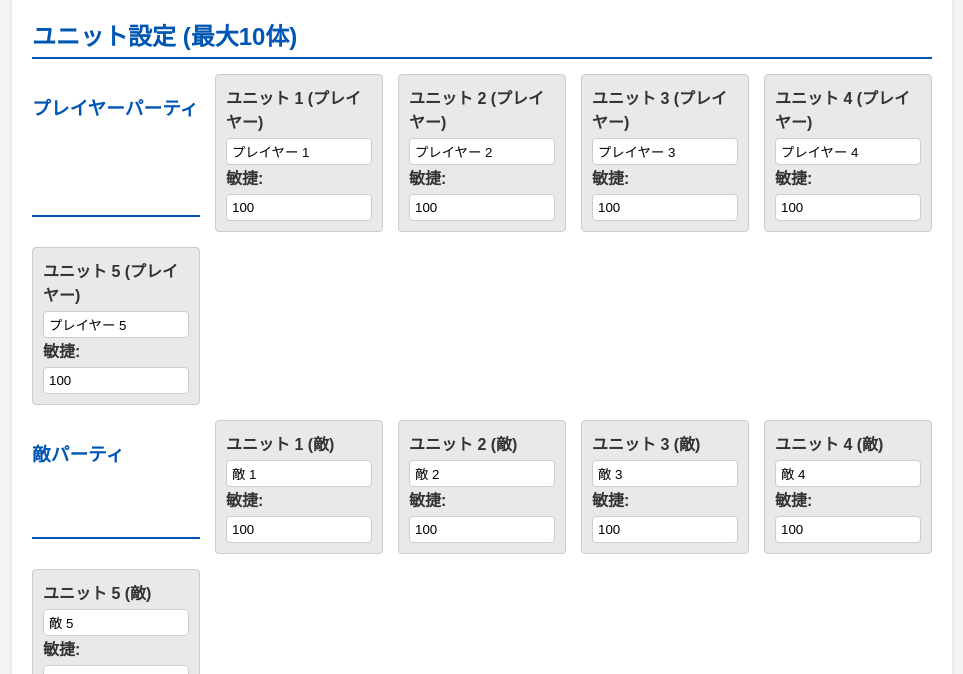
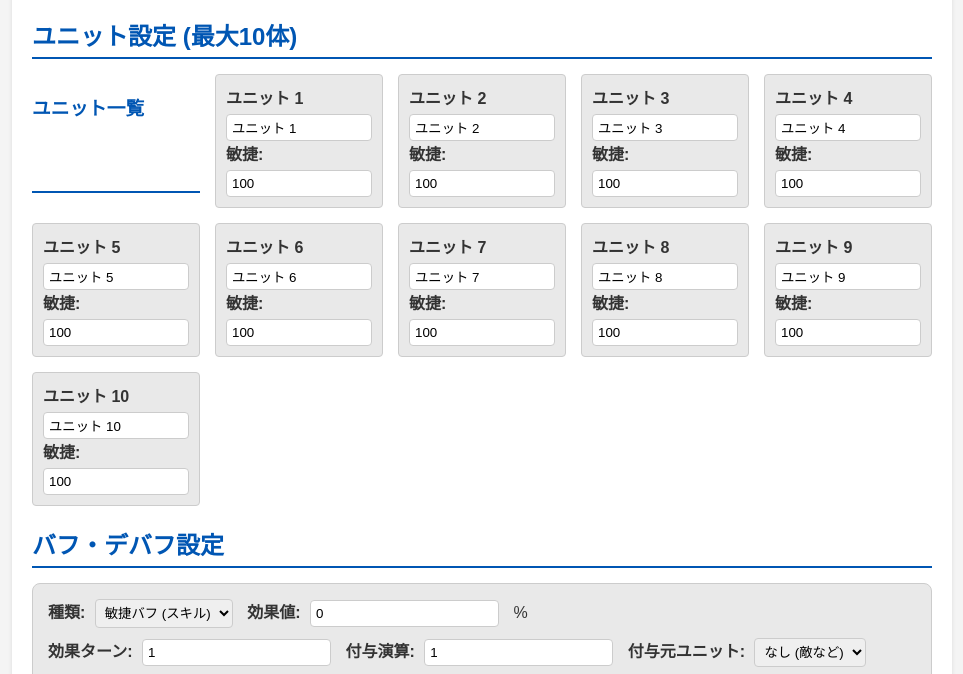
Before and after one commit to suibfh/actionvaluecalculation, a plain HTML site: page index.html in a window 1280 px wide. Shown: the part 107-781 px from the top of the page, without its empty margins (158-1121 px from the left). Drawn offline with Linux system fonts and the light colour scheme.

Commit message:
Add files via upload

```diff
--- a/index.html
+++ b/index.html
@@ -12,10 +12,7 @@
 
         <div class="input-section">
             <h2>ユニット設定 (最大10体)</h2>
-            <div class="unit-inputs" id="player-units">
-                </div>
-             <div class="unit-inputs" id="enemy-units">
-                </div>
+            <div class="unit-inputs" id="all-units"> </div>
 
             <h2>バフ・デバフ設定</h2>
             <div class="buff-debuff-inputs">
--- a/script.js
+++ b/script.js
@@ -1,18 +1,18 @@
 // script.js
 const NUM_CALCULATIONS = 50;
-const MAX_UNITS_PER_SIDE = 5;
+const MAX_UNITS = 10; // 最大ユニット数を10に変更
 const ACTION_THRESHOLD = 1000;
 
 // --- Data Structures ---
 
 // Represents a unit
 class Unit {
-    constructor(id, name, baseAgility, side) {
-        this.id = id; // Unique ID (e.g., 'player-1', 'enemy-3')
-        this.name = name || `Unit ${id}`; // Default name
+    // sideプロパティを削除
+    constructor(id, name, baseAgility) {
+        this.id = id; // Unique ID (e.g., 'unit-1', 'unit-10')
+        this.name = name || `ユニット ${id.split('-')[1]}`; // デフォルト名を「ユニット X」に変更
         this.baseAgility = baseAgility;
         this.actionValue = 0;
-        this.side = side; // 'player' or 'enemy'
         this.actionCount = 0; // Number of times this unit has acted
         this.activeBuffs = []; // Array to hold active BuffDebuff objects
         this.actionValueAtAct = 0; // Store action value when acting
@@ -160,49 +160,30 @@ let activeBuffDebuffs = []; // Array of BuffDebuff objects added by the user
 
 // Function to generate unit input fields and target/source checkboxes/selects
 function generateUnitInputs() {
-    const playerInputsDiv = document.getElementById('player-units');
-    const enemyInputsDiv = document.getElementById('enemy-units');
+    // player-unitsとenemy-unitsの代わりにall-unitsを使用
+    const allUnitsDiv = document.getElementById('all-units');
     const targetUnitsDiv = document.getElementById('buff-debuff-target-units');
     const sourceUnitSelect = document.getElementById('buff-debuff-source');
 
-    playerInputsDiv.innerHTML = '<h3>プレイヤーパーティ</h3>';
-    enemyInputsDiv.innerHTML = '<h3>敵パーティ</h3>';
+    allUnitsDiv.innerHTML = '<h3>ユニット一覧</h3>'; // ヘッダーを変更
     targetUnitsDiv.innerHTML = ''; // Clear previous targets
     sourceUnitSelect.innerHTML = '<option value="">なし (敵など)</option>'; // Reset source options
 
     allUnits = []; // Clear previous units
 
-    // Generate Player Unit Inputs and add to allUnits
-    for (let i = 1; i <= MAX_UNITS_PER_SIDE; i++) {
-        const playerId = `player-${i}`;
-        playerInputsDiv.innerHTML += `
+    // Generate Unit Inputs (1 to 10)
+    for (let i = 1; i <= MAX_UNITS; i++) {
+        const unitId = `unit-${i}`; // IDフォーマットを変更
+        allUnitsDiv.innerHTML += `
             <div class="unit-input">
-                <label for="${playerId}-name">ユニット ${i} (プレイヤー)</label>
-                <input type="text" id="${playerId}-name" value="プレイヤー ${i}">
-                <label for="${playerId}-agility">敏捷:</label>
-                <input type="number" id="${playerId}-agility" value="100" min="1">
+                <label for="${unitId}-name">ユニット ${i}</label> <input type="text" id="${unitId}-name" value="ユニット ${i}"> <label for="${unitId}-agility">敏捷:</label>
+                <input type="number" id="${unitId}-agility" value="100" min="1">
             </div>
         `;
-        const unit = new Unit(playerId, `プレイヤー ${i}`, 100, 'player');
+        // sideプロパティを削除してUnitオブジェクトを作成
+        const unit = new Unit(unitId, `ユニット ${i}`, 100);
         allUnits.push(unit);
          // Add to source unit select
-        sourceUnitSelect.innerHTML += `<option value="${unit.id}">${unit.name}</option>`;
-    }
-
-    // Generate Enemy Unit Inputs and add to allUnits
-     for (let i = 1; i <= MAX_UNITS_PER_SIDE; i++) {
-        const enemyId = `enemy-${i}`;
-         enemyInputsDiv.innerHTML += `
-            <div class="unit-input">
-                <label for="${enemyId}-name">ユニット ${i} (敵)</label>
-                <input type="text" id="${enemyId}-name" value="敵 ${i}">
-                <label for="${enemyId}-agility">敏捷:</label>
-                <input type="number" id="${enemyId}-agility" value="100" min="1">
-            </div>
-        `;
-        const unit = new Unit(enemyId, `敵 ${i}`, 100, 'enemy');
-        allUnits.push(unit);
-        // Add to source unit select
         sourceUnitSelect.innerHTML += `<option value="${unit.id}">${unit.name}</option>`;
     }
 
@@ -253,21 +234,14 @@ function updateBuffInputFields() {
 // Function to get unit data from inputs
 function getUnitsFromInputs() {
     const units = [];
-    for (let i = 1; i <= MAX_UNITS_PER_SIDE; i++) {
-        // Player Unit
-        const playerId = `player-${i}`;
-        const playerNameInput = document.getElementById(`${playerId}-name`);
-        const playerAgilityInput = document.getElementById(`${playerId}-agility`);
-        if (playerNameInput && playerAgilityInput && parseInt(playerAgilityInput.value) > 0) {
-             units.push(new Unit(playerId, playerNameInput.value, parseInt(playerAgilityInput.value), 'player'));
-        }
-
-        // Enemy Unit
-        const enemyId = `enemy-${i}`;
-        const enemyNameInput = document.getElementById(`${enemyId}-name`);
-        const enemyAgilityInput = document.getElementById(`${enemyId}-agility`);
-         if (enemyNameInput && enemyAgilityInput && parseInt(enemyAgilityInput.value) > 0) {
-            units.push(new Unit(enemyId, enemyNameInput.value, parseInt(enemyAgilityInput.value), 'enemy'));
+    // ユニット1から10までを取得
+    for (let i = 1; i <= MAX_UNITS; i++) {
+        const unitId = `unit-${i}`;
+        const unitNameInput = document.getElementById(`${unitId}-name`);
+        const unitAgilityInput = document.getElementById(`${unitId}-agility`);
+        // sideプロパティは不要になった
+        if (unitNameInput && unitAgilityInput && parseInt(unitAgilityInput.value) > 0) {
+             units.push(new Unit(unitId, unitNameInput.value, parseInt(unitAgilityInput.value)));
         }
     }
     return units;
@@ -395,7 +369,7 @@ function runSimulation() {
 
     // Simulation loop
     // Create simulation units based on current input data
-    const simulationUnits = currentUnitsData.map(unitData => new Unit(unitData.id, unitData.name, unitData.baseAgility, unitData.side));
+    const simulationUnits = currentUnitsData.map(unitData => new Unit(unitData.id, unitData.name, unitData.baseAgility)); // sideプロパティは不要になった
 
     // Create a deep copy of active buffs/debuffs for the simulation
     const simulationBuffs = JSON.parse(JSON.stringify(activeBuffDebuffs));
@@ -451,6 +425,7 @@ function runSimulation() {
                  return b.actionValue - a.actionValue; // Higher action value first
              }
              // If action values are equal, sort by original input order
+             // 単一リストになったため、元のcurrentUnitsDataのインデックスでソート
              const aIndex = currentUnitsData.findIndex(unit => unit.id === a.id);
              const bIndex = currentUnitsData.findIndex(unit => unit.id === b.id);
              return aIndex - bIndex; // Earlier in the list first
@@ -473,6 +448,7 @@ function runSimulation() {
                 return b.actionValue - a.actionValue; // Higher action value first
             }
             // If action values are equal, sort by original input order
+            // 単一リストになったため、元のcurrentUnitsDataのインデックスでソート
             const aIndex = currentUnitsData.findIndex(unit => unit.id === a.id);
             const bIndex = currentUnitsData.findIndex(unit => unit.id === b.id);
             return aIndex - bIndex; // Earlier in the list first
--- a/style.css
+++ b/style.css
@@ -23,12 +23,14 @@ h1, h2, h3 {
 .input-section, .results-section {
     margin-bottom: 20px;
 }
-.unit-inputs {
+/* ユニット入力エリアのスタイルを単一リスト用に調整 */
+#all-units { /* IDを変更 */
     display: grid;
     grid-template-columns: repeat(auto-fit, minmax(150px, 1fr));
     gap: 15px;
     margin-bottom: 15px;
 }
+
 .unit-input {
     border: 1px solid #ccc;
     padding: 10px;
```
